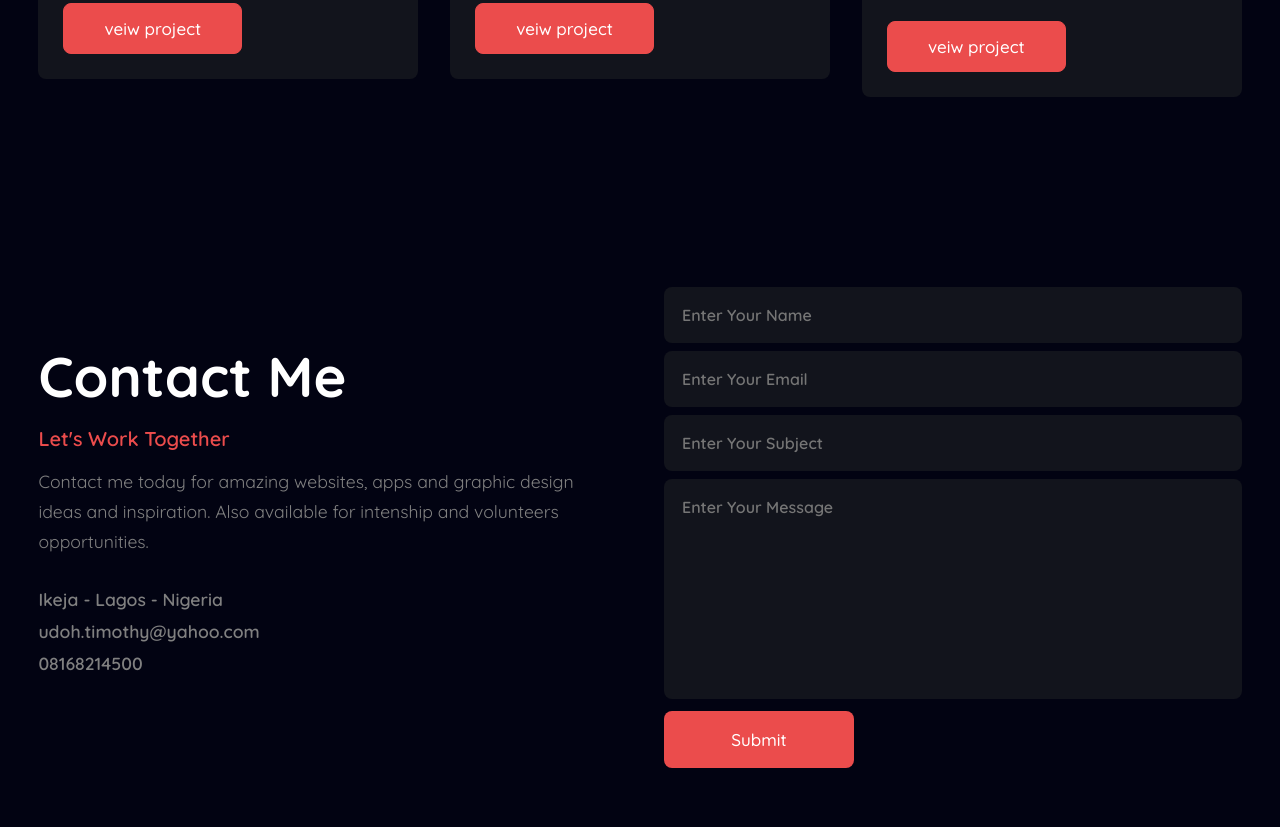
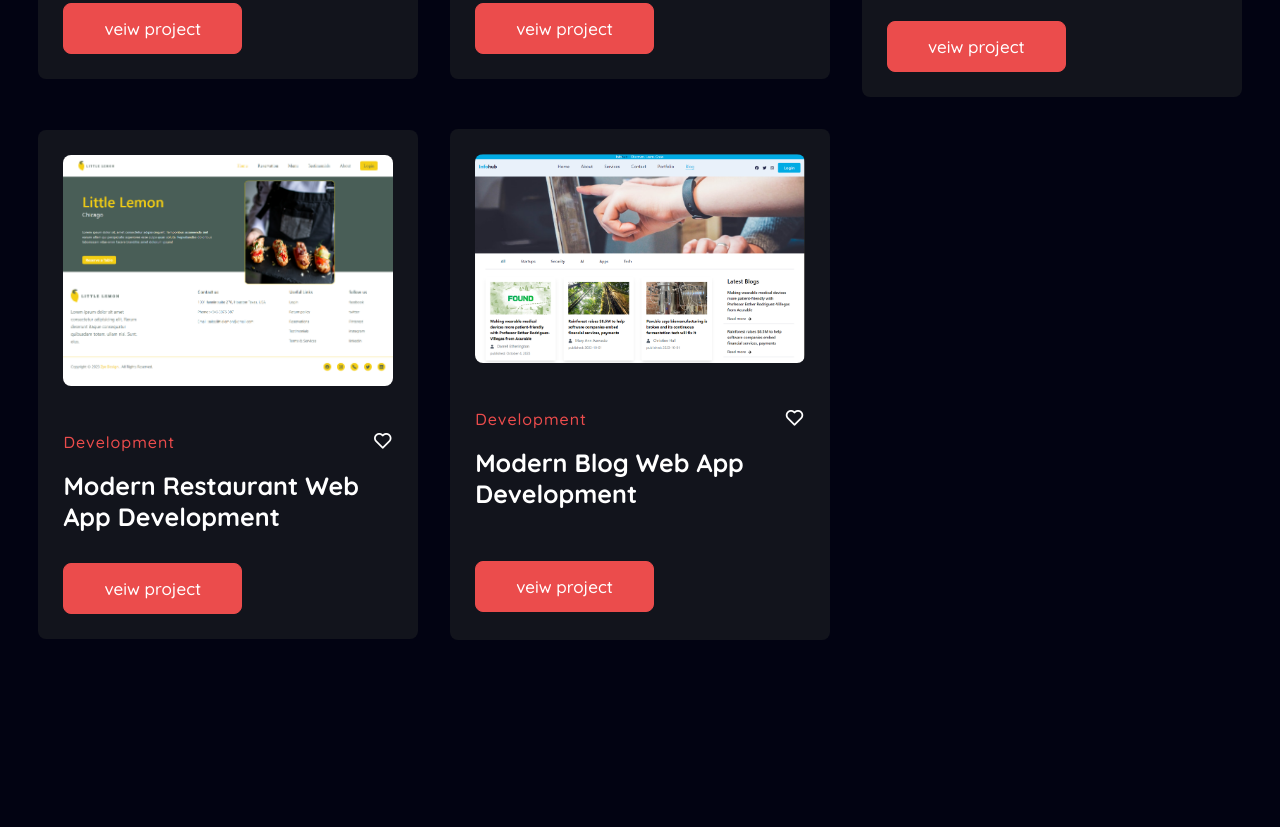
Before and after one commit to Zye-design/Portfolio_github, a plain HTML site: page index.html in a window 1280 px wide. Shown: the part 3640-4467 px from the top of the page. Drawn offline with nearby package versions, Linux system fonts and the light colour scheme.

Commit message:
Update index.html

```diff
--- a/index.html
+++ b/index.html
@@ -296,6 +296,61 @@
             veiw project</a
           >
         </div>
+                <div class="row">
+          <img
+            src="img/LittleLemon.png"
+            alt="portfolio image 7"
+            loading="lazy"
+            width="800"
+            height="450"
+          />
+          <div class="main-row" style="margin-top: 1rem">
+            <div class="row-text">
+              <h6>Development</h6>
+            </div>
+            <div class="row-icon">
+              <i class="bx bx-heart"></i>
+            </div>
+          </div>
+          <h3 style="margin-bottom: 1.3rem">
+            Modern Restaurant Web App Development
+          </h3>
+          <a
+            href="https://zyelittlelemon.netlify.app/"
+            class="btn-secondary"
+            target="_blank"
+          >
+            veiw project</a
+          >
+        </div>
+        <div class="row">
+          <img
+            src="img/infoHub.PNG"
+            alt="portfolio image 7"
+            loading="lazy"
+            width="800"
+            height="450"
+          />
+          <div class="main-row" style="margin-top: 1rem">
+            <div class="row-text">
+              <h6>Development</h6>
+            </div>
+            <div class="row-icon">
+              <i class="bx bx-heart"></i>
+            </div>
+          </div>
+          <h3 style="margin-bottom: 2.6rem">
+            Modern Blog Web App Development
+          </h3>
+          <a
+            href="#"
+            class="btn-secondary"
+            target="_blank"
+            style="margin-bottom: .2rem"
+          >
+            veiw project</a
+          >
+        </div>
       </div>
     </section>
 
```
